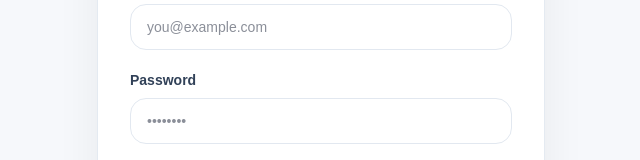
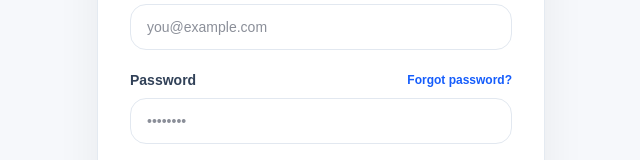
Before and after one commit to CaseGuideANES/caseguide-admin, a Next.js app: page /sign-in in a window 1280 px wide. Shown: the part 376-536 px from the top of the page, without its empty margins (319-959 px from the left). Built offline with nearby package versions, Linux system fonts and the light colour scheme; no server answers.

Commit message:
Add forgot password flow

```diff
--- a/app/sign-in/page.tsx
+++ b/app/sign-in/page.tsx
@@ -7,19 +7,25 @@ import { useState } from "react";
 
 export default function SignInPage() {
   const router = useRouter();
+
   const [email, setEmail] = useState("");
   const [password, setPassword] = useState("");
+
   const [error, setError] = useState("");
+  const [success, setSuccess] = useState("");
+
   const [loading, setLoading] = useState(false);
+  const [resetLoading, setResetLoading] = useState(false);
 
   const signIn = async (
     e?: React.FormEvent | React.KeyboardEvent<HTMLInputElement>
   ) => {
     e?.preventDefault();
 
-    if (loading) return;
+    if (loading || resetLoading) return;
 
     setError("");
+    setSuccess("");
     setLoading(true);
 
     const { error } = await supabase.auth.signInWithPassword({
@@ -35,6 +41,36 @@ export default function SignInPage() {
     }
 
     router.push("/dashboard");
+  };
+
+  const sendPasswordReset = async () => {
+    if (loading || resetLoading) return;
+
+    setError("");
+    setSuccess("");
+
+    if (!email.trim()) {
+      setError("Enter your email first, then click forgot password.");
+      return;
+    }
+
+    setResetLoading(true);
+
+    const { error } = await supabase.auth.resetPasswordForEmail(email.trim(), {
+      redirectTo:
+        typeof window !== "undefined"
+          ? `${window.location.origin}/reset-password`
+          : undefined,
+    });
+
+    setResetLoading(false);
+
+    if (error) {
+      setError("Could not send password reset email. Please try again.");
+      return;
+    }
+
+    setSuccess("Password reset email sent. Check your inbox.");
   };
 
   return (
@@ -54,6 +90,7 @@ export default function SignInPage() {
           <h1 className="mt-5 text-2xl font-bold text-slate-950">
             CaseGuide Admin
           </h1>
+
           <p className="mt-2 text-sm text-slate-500">
             Sign in to manage your organization.
           </p>
@@ -64,28 +101,44 @@ export default function SignInPage() {
             <label className="mb-2 block text-sm font-semibold text-slate-700">
               Email
             </label>
+
             <input
               type="email"
               value={email}
               onChange={(e) => {
                 setEmail(e.target.value);
                 setError("");
+                setSuccess("");
               }}
               className="w-full rounded-2xl border border-slate-200 bg-white px-4 py-3 text-sm outline-none transition focus:border-blue-500 focus:ring-4 focus:ring-blue-500/10"
               placeholder="you@example.com"
+              autoComplete="email"
             />
           </div>
 
           <div>
-            <label className="mb-2 block text-sm font-semibold text-slate-700">
-              Password
-            </label>
+            <div className="mb-2 flex items-center justify-between">
+              <label className="block text-sm font-semibold text-slate-700">
+                Password
+              </label>
+
+              <button
+                type="button"
+                onClick={sendPasswordReset}
+                disabled={loading || resetLoading}
+                className="text-xs font-bold text-blue-600 transition hover:text-blue-700 hover:underline disabled:cursor-not-allowed disabled:opacity-50"
+              >
+                {resetLoading ? "Sending..." : "Forgot password?"}
+              </button>
+            </div>
+
             <input
               type="password"
               value={password}
               onChange={(e) => {
                 setPassword(e.target.value);
                 setError("");
+                setSuccess("");
               }}
               onKeyDown={(e) => {
                 if (e.key === "Enter") {
@@ -94,6 +147,7 @@ export default function SignInPage() {
               }}
               className="w-full rounded-2xl border border-slate-200 bg-white px-4 py-3 text-sm outline-none transition focus:border-blue-500 focus:ring-4 focus:ring-blue-500/10"
               placeholder="••••••••"
+              autoComplete="current-password"
             />
           </div>
 
@@ -103,9 +157,15 @@ export default function SignInPage() {
             </div>
           )}
 
+          {success && (
+            <div className="rounded-2xl border border-emerald-200 bg-emerald-50 px-4 py-3 text-sm font-medium text-emerald-700">
+              {success}
+            </div>
+          )}
+
           <button
             type="submit"
-            disabled={loading}
+            disabled={loading || resetLoading}
             className="premium-button w-full disabled:cursor-not-allowed disabled:opacity-60"
           >
             {loading ? "Signing in..." : "Sign in"}
```
